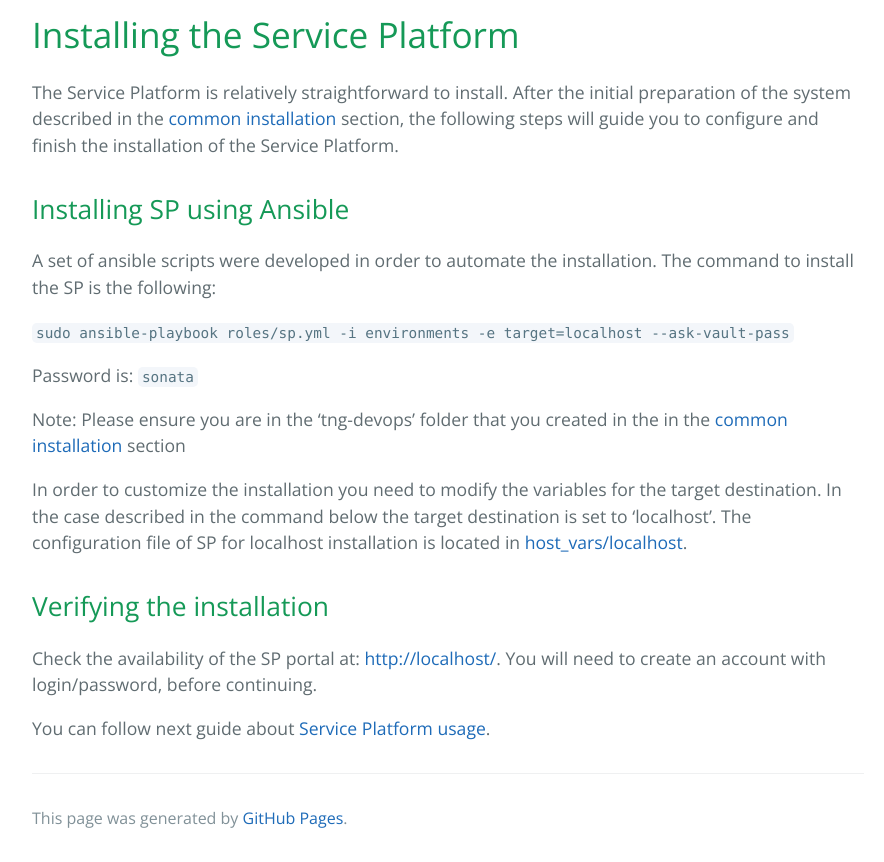
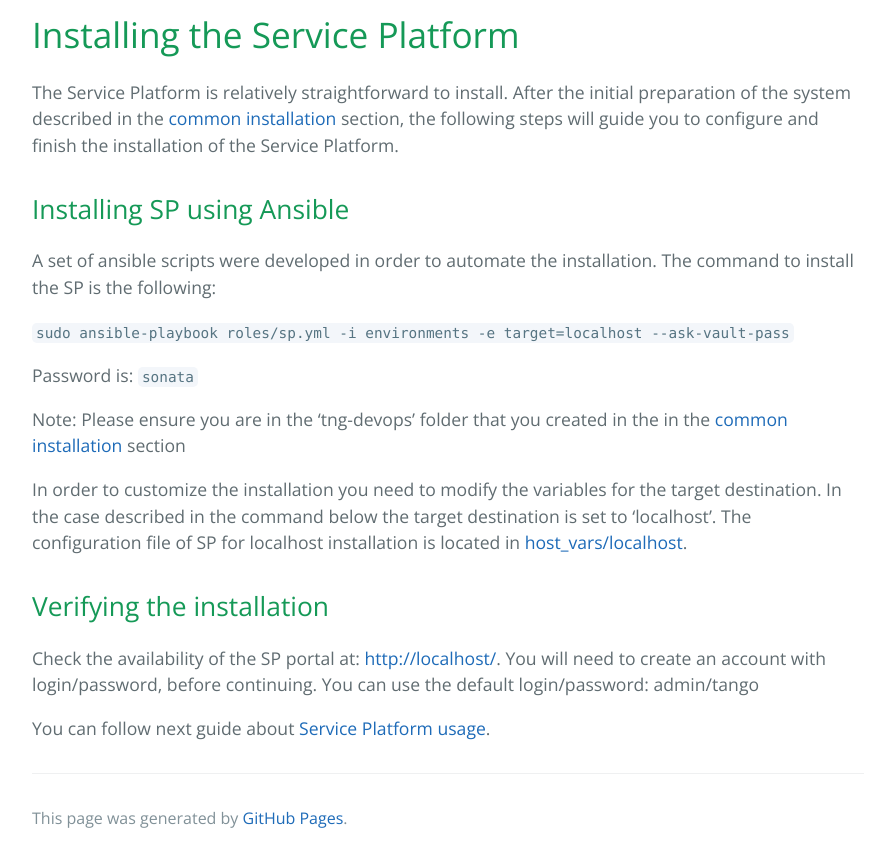
Before and after one commit to sonata-nfv/sonata-nfv.github.io, a Jekyll site: the page built from sp-installation.md, in a window 1280 px wide, cut to the strip 362-1224 px from the top of the page. Shown: the whole strip, without its empty margins (192-1076 px from the left). Built offline with Jekyll 4.4.1, drawn with Linux system fonts in a browser that asks for light colours; our own code applies the rules of GitHub Pages for plain Markdown files.

Commit message:
Update sp-installation.md

```diff
--- a/sp-installation.md
+++ b/sp-installation.md
@@ -19,6 +19,6 @@ In order to customize the installation you need to modify the variables for the
 
 ## Verifying the installation
 
-Check the availability of the SP portal at: [http://localhost/](https://localhost/). You will need to create an account with login/password, before continuing.
+Check the availability of the SP portal at: [http://localhost/](https://localhost/). You will need to create an account with login/password, before continuing. You can use the default login/password: admin/tango
 
 You can follow next guide about [Service Platform usage](sp.md).
```
